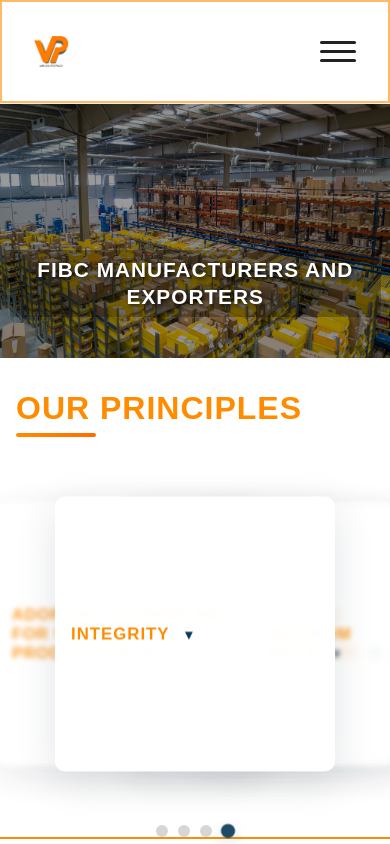
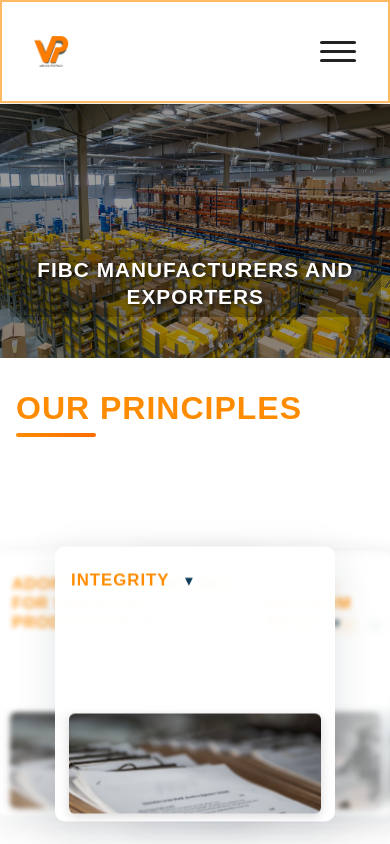
Before and after one commit to bhanupra7ap/factorySite, a React (Vite) app: page / in a window 390 px wide. Shown: the top 844 px of the page. Built offline with nearby package versions, Linux system fonts and the light colour scheme.

Commit message:
fixed: card expansion in home

```diff
--- a/src/pages/Home.css
+++ b/src/pages/Home.css
@@ -432,7 +432,7 @@
 
 @media (max-width: 760px) {
   .gallery {
-    height: 350px;
+    height: 450px;
     padding: 1rem 0 2rem 0;
     gap: 0;
     flex-direction: column;
@@ -474,12 +474,12 @@
     background: rgba(255,255,255,0.98);
   }
 
-  /* Collapsed state - only show title */
+  /* Collapsed state - show title on top and image below */
   .gallery-card:not(.expanded) {
-    min-height: 60px;
-    max-height: 60px;
-    display: flex;
-    align-items: center;
+    min-height: 160px;
+    max-height: 160px;
+    display: block;
+    padding-bottom: 100px;
   }
 
   .gallery-card:not(.expanded):hover {
@@ -489,11 +489,12 @@
 
   .gallery-card:not(.expanded) .card-body {
     padding-right: 0;
+    padding-bottom: 0;
   }
 
   .gallery-card:not(.expanded) .card-title {
     font-size: 1.05rem;
-    margin-bottom: 0;
+    margin-bottom: 0.1rem;
   }
 
   .gallery-card:not(.expanded) .card-title::after {
@@ -504,46 +505,9 @@
   }
 
   .gallery-card:not(.expanded) .gallery-thumb {
-    display: none;
-  }
-
-  .gallery-card:not(.expanded) .card-text {
-    max-height: 0;
-    opacity: 0;
-    overflow: hidden;
-    margin: 0;
-    padding: 0;
-  }
-
-  /* Expanded state - show everything */
-  .gallery-card.expanded {
-    min-height: 275px;
-    max-height: 275px;
-    overflow: visible;
-    padding: 1.5rem 1rem;
-  }
-
-  .gallery-card.expanded .card-body {
-    padding-right: 0;
-    padding-bottom: 90px;
-  }
-
-  .gallery-card.expanded .card-title {
-    font-size: 1rem;
-    margin-bottom: 0.5rem;
-  }
-
-  .gallery-card.expanded .card-title::after {
-    content: ' ▲';
-    font-size: 0.8em;
-    color: #0b3b5a;
-    margin-left: 0.5rem;
-  }
-
-  .gallery-card.expanded .gallery-thumb {
     display: block;
     width: 90% !important;
-    height: 80px !important;
+    height: 100px !important;
     object-fit: cover;
     border-radius: 6px;
     position: absolute !important;
@@ -557,12 +521,52 @@
     top: auto !important;
   }
 
+  .gallery-card:not(.expanded) .card-text {
+    max-height: 0;
+    opacity: 0;
+    overflow: hidden;
+    margin: 0;
+    padding: 0;
+  }
+
+  /* Expanded state - show everything */
+  .gallery-card.expanded {
+    min-height: 320px;
+    max-height: 320px;
+    overflow: hidden;
+    padding: 1.5rem 1rem;
+  }
+
+  .gallery-card.expanded .card-body {
+    padding-right: 0;
+    padding-bottom: 0;
+    max-height: 100%;
+    overflow-y: auto;
+  }
+
+  .gallery-card.expanded .card-title {
+    font-size: 0.95rem;
+    margin-bottom: 0.5rem;
+  }
+
+  .gallery-card.expanded .card-title::after {
+    content: ' ▲';
+    font-size: 0.8em;
+    color: #0b3b5a;
+    margin-left: 0.5rem;
+  }
+
+  .gallery-card.expanded .gallery-thumb {
+    display: none !important;
+  }
+
   .gallery-card.expanded .card-text {
-    max-height: 300px;
+    max-height: 100%;
     opacity: 1;
-    font-size: 0.85rem;
-    line-height: 1.4;
+    font-size: 0.8rem;
+    line-height: 1.35;
     margin-top: 0.5rem;
+    overflow-y: auto;
     transition: max-height 0.3s ease, opacity 0.3s ease;
   }
 
--- a/src/pages/Home.tsx
+++ b/src/pages/Home.tsx
@@ -73,11 +73,13 @@ const Home = () => {
   // Active index is driven by currentIndex (dots or auto-advance)
   const derivedActiveIndex = currentIndex;
 
-  // Auto-advance the currentIndex unless paused (hover/focus sets pausedRef)
+  // Auto-advance the currentIndex unless paused (hover/focus sets pausedRef) or any card is expanded in mobile
   useEffect(() => {
     // set up interval
     intervalRef.current = window.setInterval(() => {
       if (pausedRef.current) return;
+      // Pause auto-advance if any card is expanded in mobile view
+      if (isMobile && expandedCards.size > 0) return;
       setCurrentIndex((prev) => (prev + 1) % timeline.length);
     }, 3500);
 
@@ -87,7 +89,7 @@ const Home = () => {
         intervalRef.current = null;
       }
     };
-  }, [timeline.length]);
+  }, [timeline.length, isMobile, expandedCards]);
 
   return (
     <div className="page">
```
